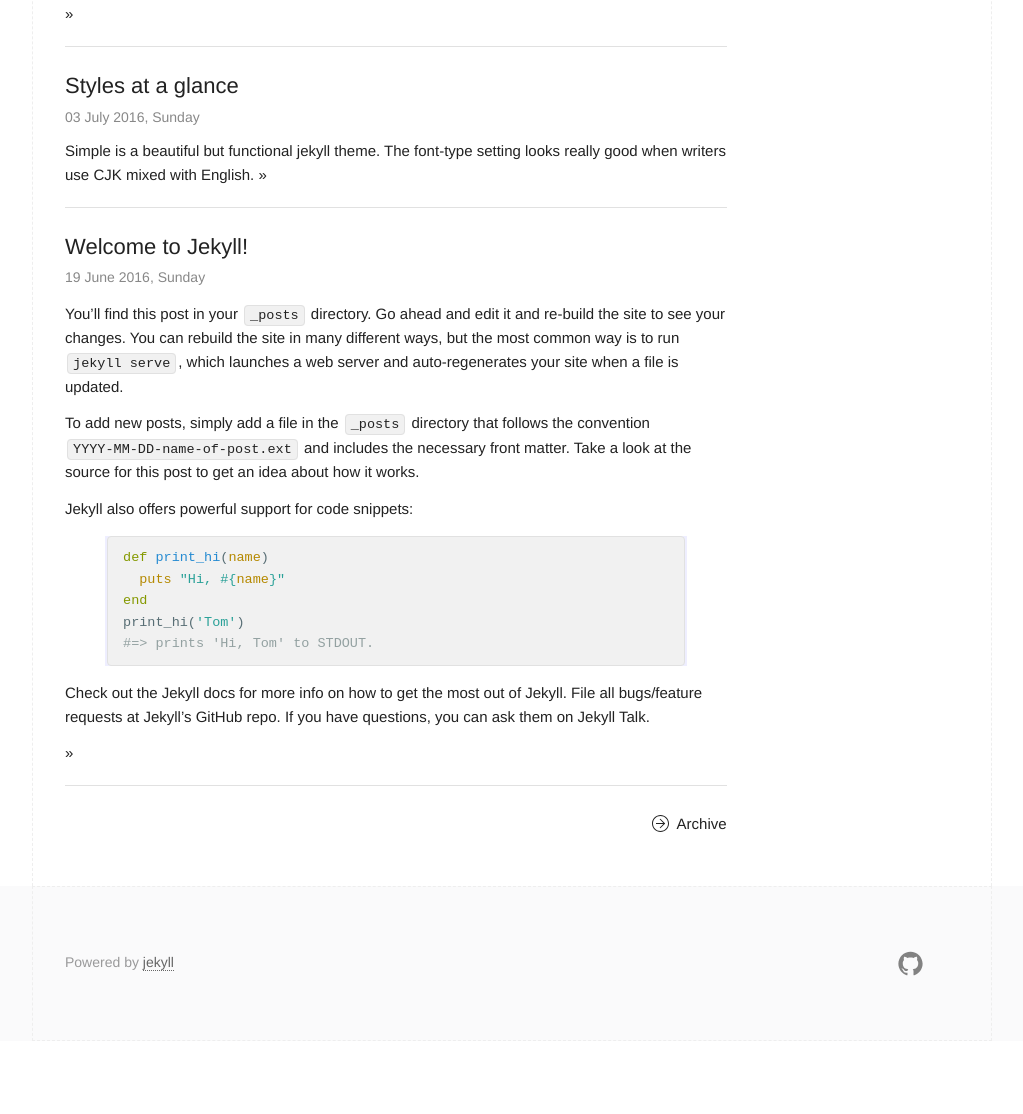
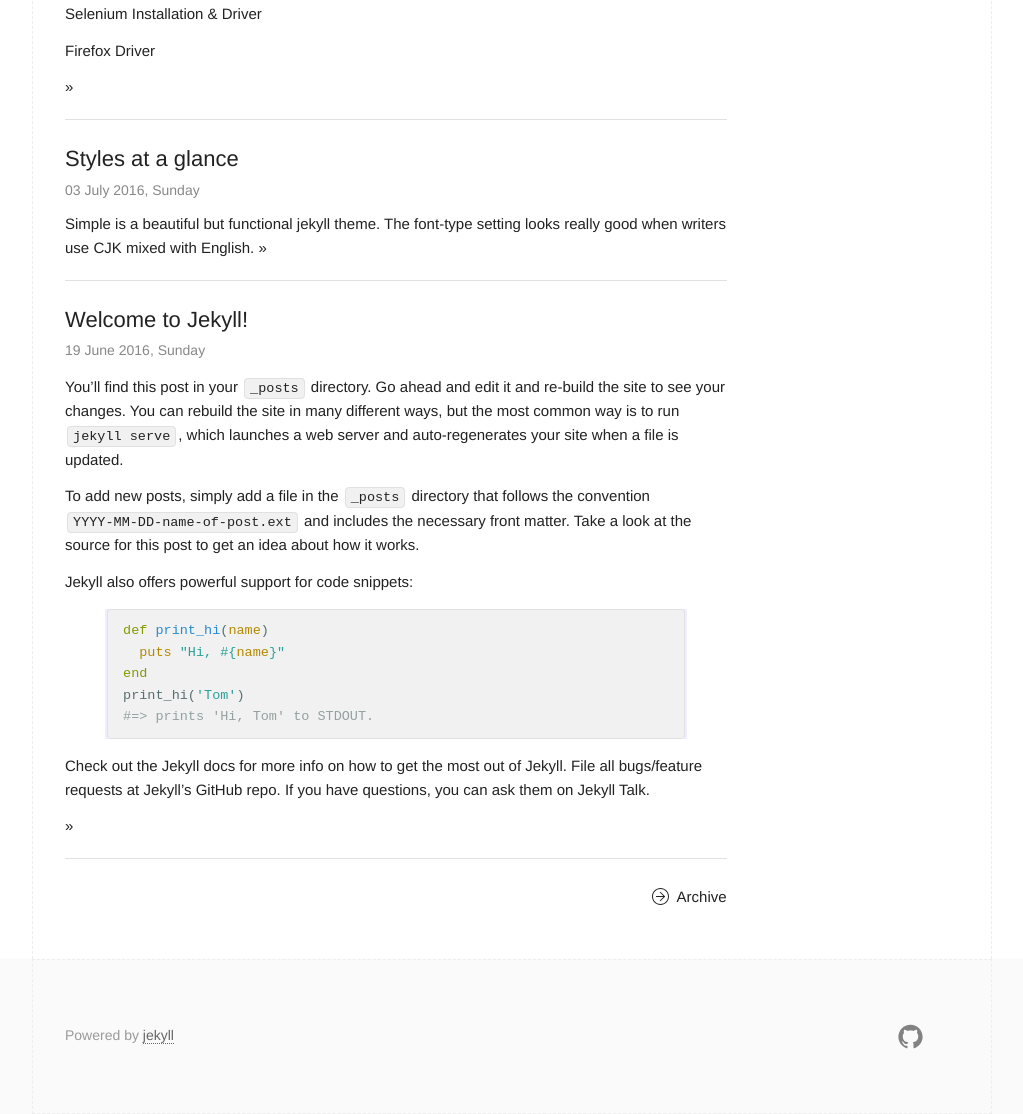
Before and after one commit to jiangtianyu2009/jiangtianyu2009.github.io, a Jekyll site: the page built from index.html, in a window 1280 px wide, cut to the strip 169-1283 px from the top of the page. Shown: the whole strip, without its empty margins (128-1151 px from the left). Built offline with Jekyll 4.4.1, drawn with Linux system fonts in a browser that asks for light colours; before the commit the page ends 1210 px from its top, so only the background shows below that.

Commit message:
Selenium driver link

```diff
--- a/_posts/2016-12-13-selenium-simple.md
+++ b/_posts/2016-12-13-selenium-simple.md
@@ -5,3 +5,7 @@
 ---
 
 本文将描述如何使用 `Selenium + Firefox` 实现保存文件到百度云盘。
+
+[Selenium Installation & Driver](https://pypi.python.org/pypi/selenium)
+
+[Firefox Driver](https://github.com/mozilla/geckodriver/releases)
```
